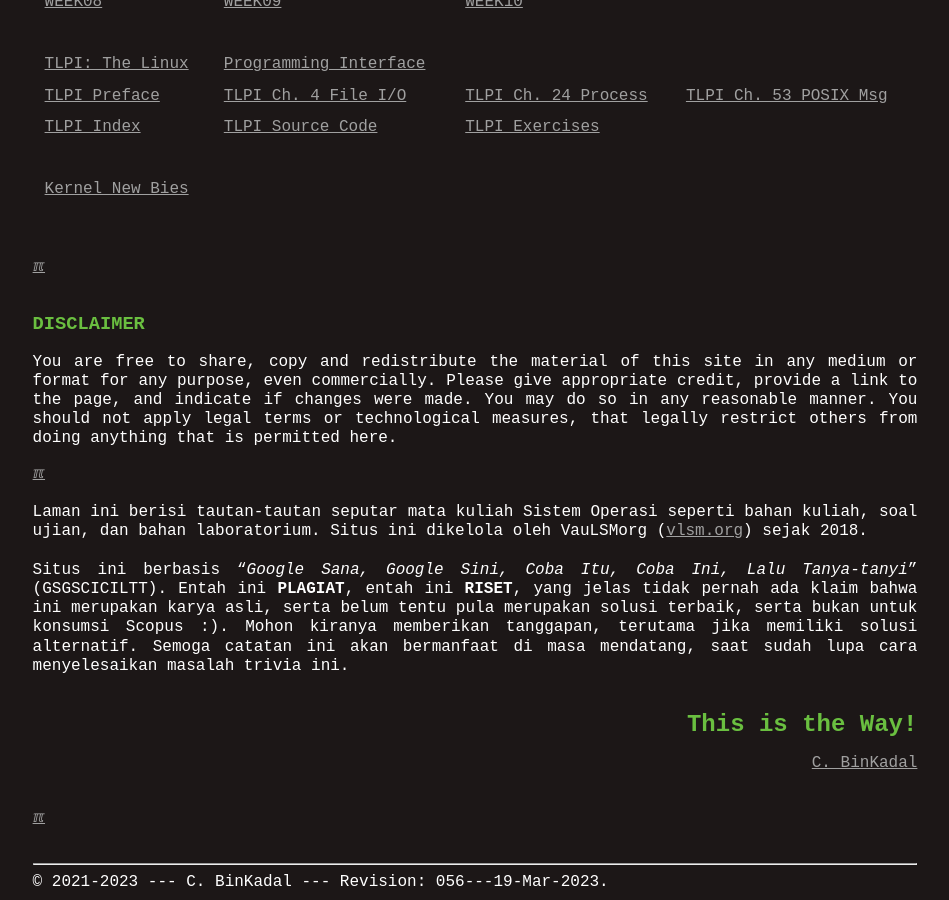
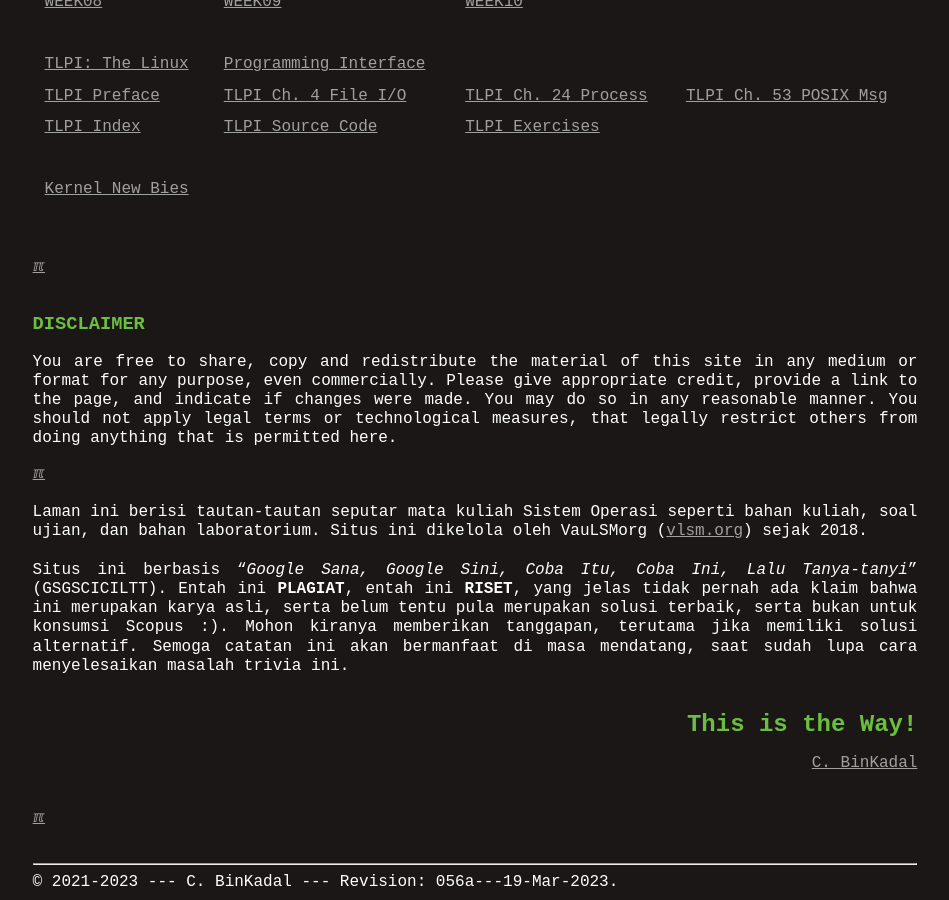
Before and after one commit to os2xx/sysprog, a Jekyll site: the page built from index.md, in a window 1280 px wide and 900 px high, scrolled down 1643 px. Shown: the whole window, without its empty margins (165-1114 px from the left). Built offline with Jekyll 4.4.1, drawn with Linux system fonts in a browser that asks for light colours.

Commit message:
modified:   WEEK/WEEK06.tar.xz.asc

```diff
--- a/_config.yml
+++ b/_config.yml
@@ -1,5 +1,5 @@
 title: System Programing - Pemerograman Sistem
-version:     "056---19-Mar-2023"
+version:     "056a---19-Mar-2023"
 copyright:   "2021-2023"
 description: This is the System Programing course site,
       a GitHub Page, hosted at GitHub.com (thank you!).
```
Also changed, not shown: 000.md (+1 -1 lines), 1 other file.
